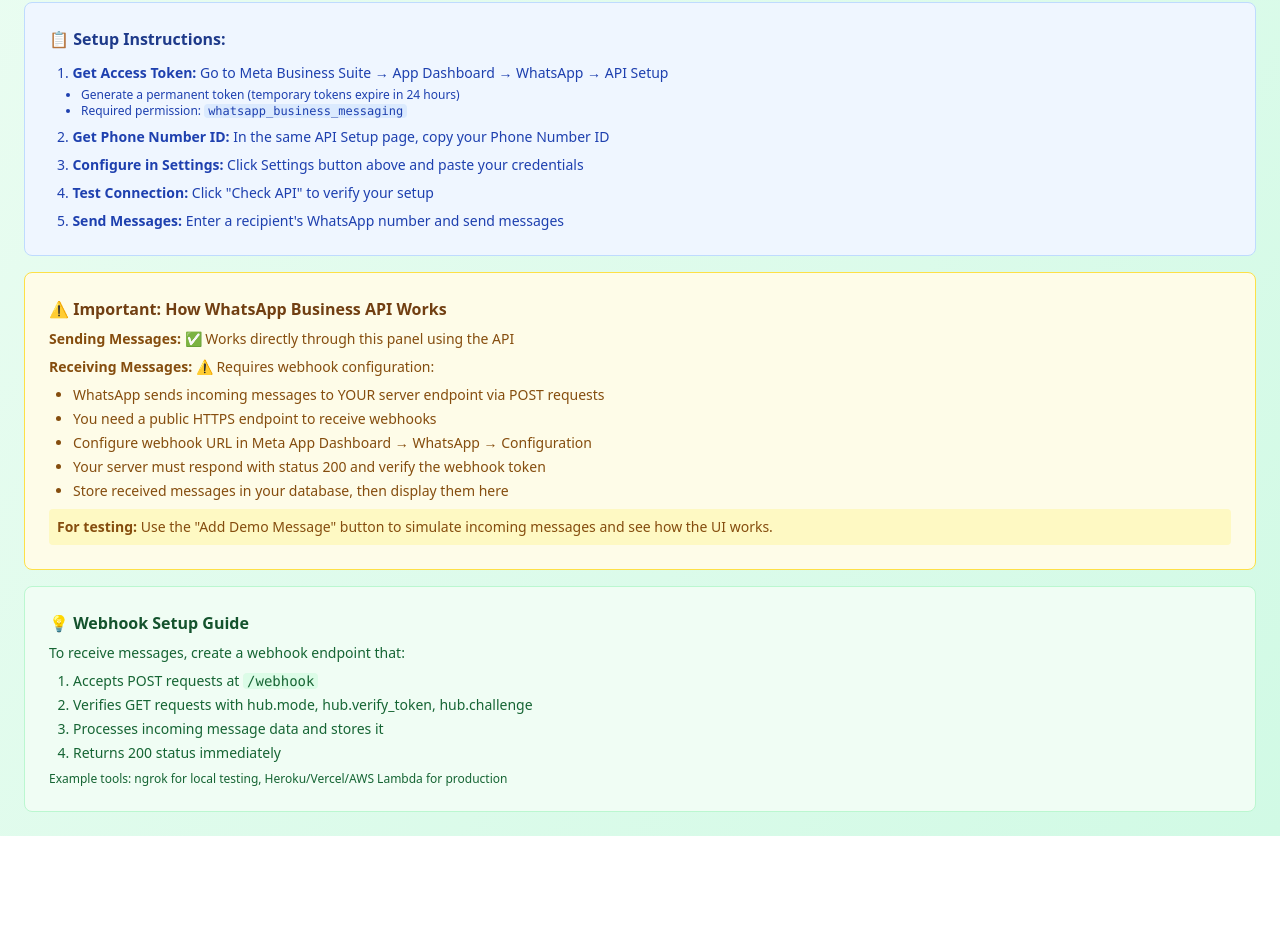
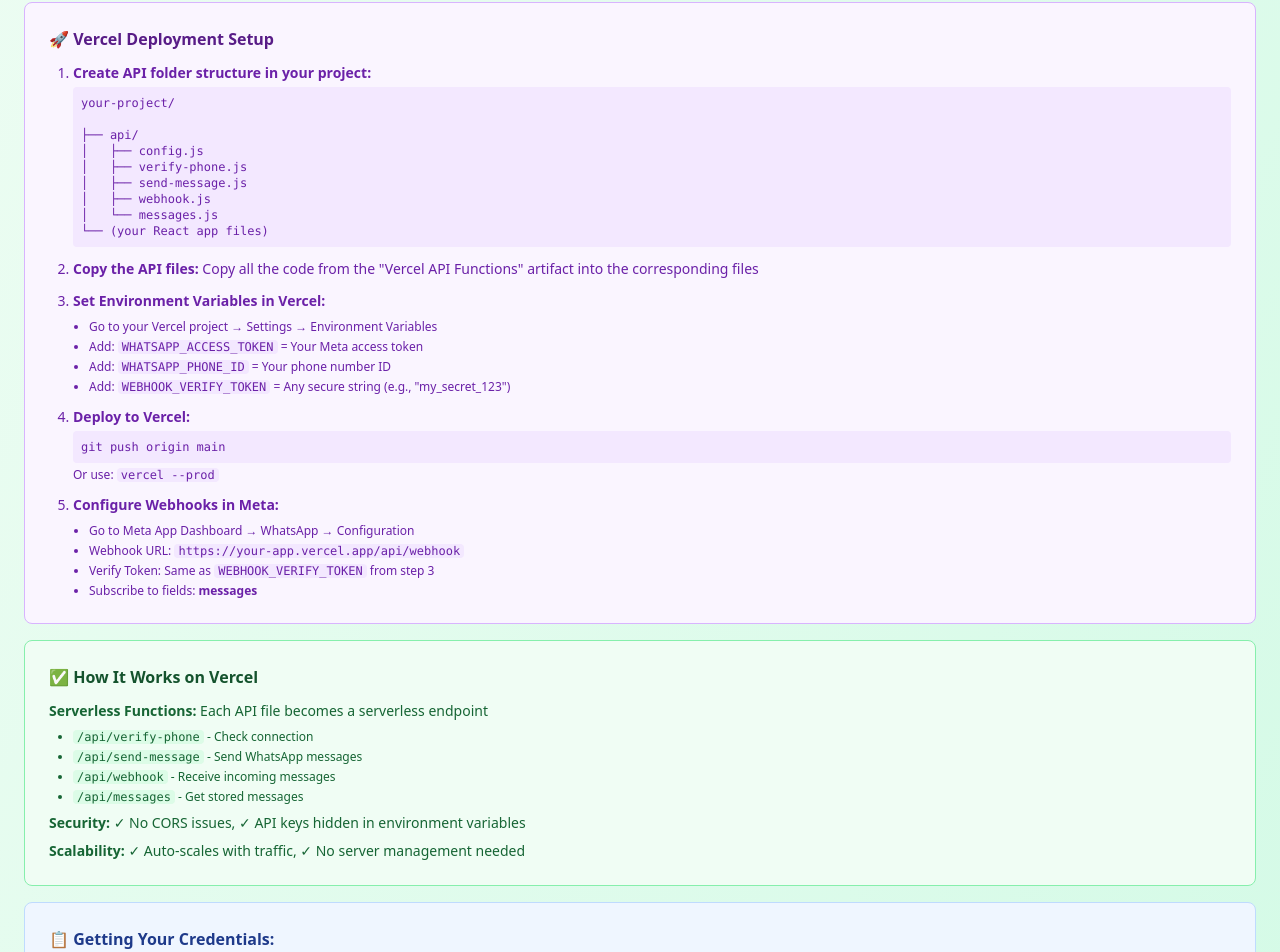
Before and after one commit to sreejipv/agent_dashboard, a Next.js app: page / in a window 1280 px wide. Shown: the part 706-1658 px from the top of the page. Before the commit the page ends 1542 px from the top, so only its background shows below. Built offline with nearby package versions, Linux system fonts and the light colour scheme.

Commit message:
feat: Update component for Vercel deployment with backend API endpoints

```diff
--- a/components/WhatsAppAdminPanel.tsx
+++ b/components/WhatsAppAdminPanel.tsx
@@ -16,6 +16,7 @@
   const [messages, setMessages] = useState<any[]>([]);
   const [loading, setLoading] = useState(false);
   const [config, setConfig] = useState({
+    backendUrl: "", // Auto-detect Vercel URL or use relative paths
     accessToken: "",
     phoneNumberId: "",
     whatsappBusinessAccountId: "",
@@ -31,25 +32,45 @@
 
   // Load config from localStorage
   useEffect(() => {
+    // Auto-detect if we're on Vercel or localhost
+    const isProduction = window.location.hostname !== "localhost";
+    const baseUrl = isProduction ? "" : "http://localhost:3001";
+
     const saved = localStorage.getItem("whatsapp-config");
     if (saved) {
       try {
         const parsed = JSON.parse(saved);
-        setConfig(parsed);
+        // Merge with auto-detected backendUrl if not set
+        setConfig({
+          backendUrl: parsed.backendUrl || baseUrl,
+          accessToken: parsed.accessToken || "",
+          phoneNumberId: parsed.phoneNumberId || "",
+          whatsappBusinessAccountId: parsed.whatsappBusinessAccountId || "",
+        });
       } catch (e) {
         // If parsing fails, use defaults
         setConfig({
+          backendUrl: baseUrl,
           accessToken: "",
           phoneNumberId: "",
           whatsappBusinessAccountId: "",
         });
       }
+    } else {
+      // No saved config, use defaults with auto-detected URL
+      setConfig({
+        backendUrl: baseUrl,
+        accessToken: "",
+        phoneNumberId: "",
+        whatsappBusinessAccountId: "",
+      });
     }
   }, []);
 
   // Save config to localStorage
   useEffect(() => {
     if (
+      config.backendUrl ||
       config.accessToken ||
       config.phoneNumberId ||
       config.whatsappBusinessAccountId
@@ -59,54 +80,58 @@
   }, [config]);
 
   const fetchMessages = async () => {
-    if (!config.accessToken || !config.phoneNumberId) {
-      setError(
-        "Please configure your Access Token and Phone Number ID in Settings"
-      );
-      setShowConfig(true);
-      return;
-    }
-
     setLoading(true);
     setError("");
 
     try {
-      // Verify the phone number configuration
-      const response = await fetch(
-        `https://graph.facebook.com/v18.0/${config.phoneNumberId}?fields=verified_name,code_verification_status,quality_rating,messaging_limit_tier`,
-        {
-          headers: {
-            Authorization: `Bearer ${config.accessToken}`,
-          },
-        }
-      );
+      // Use relative path for Vercel, or configured backend URL for local
+      const apiUrl = config.backendUrl
+        ? `${config.backendUrl}/api/verify-phone`
+        : "/api/verify-phone";
+      const response = await fetch(apiUrl);
 
       if (!response.ok) {
-        const errorData = await response.json();
-        throw new Error(
-          errorData.error?.message || `API Error: ${response.status}`
-        );
+        throw new Error(`Server Error: ${response.status}`);
       }
 
       const data = await response.json();
 
+      if (data.success) {
         setSuccess(
           `✓ Connected to WhatsApp Business API! Phone: ${
-          data.verified_name || "Verified"
-        }. Note: Messages are received via webhooks only.`
+            data.data?.verified_name || "Verified"
+          }. Webhooks ready to receive messages.`
         );
 
-      // Show info about webhook requirement
+        // Also try to fetch existing messages
+        try {
+          const messagesUrl = config.backendUrl
+            ? `${config.backendUrl}/api/messages`
+            : "/api/messages";
+          const msgResponse = await fetch(messagesUrl);
+          if (msgResponse.ok) {
+            const msgData = await msgResponse.json();
+            if (msgData.success && msgData.messages?.length > 0) {
+              setMessages(msgData.messages);
+            }
+          }
+        } catch (err) {
+          console.log("No stored messages yet");
+        }
+      } else {
+        throw new Error(data.error || "Unknown error");
+      }
+
       if (messages.length === 0) {
         setTimeout(() => {
           setError(
-            '⚠️ To receive incoming messages, you must configure webhooks. This panel can send messages. Click "Add Demo Message" to see the UI in action.'
+            '⚠️ Configure webhooks in Meta to receive messages. Use "Add Demo Message" to test UI.'
           );
         }, 3000);
       }
     } catch (err: any) {
       setError(
-        `Connection Failed: ${err.message}. Check your credentials and permissions.`
+        `Connection Failed: ${err.message}. Check your Vercel environment variables or API setup.`
       );
     } finally {
       setLoading(false);
@@ -123,40 +148,31 @@
     setError("");
 
     try {
-      const response = await fetch(
-        `https://graph.facebook.com/v18.0/${config.phoneNumberId}/messages`,
-        {
+      const apiUrl = config.backendUrl
+        ? `${config.backendUrl}/api/send-message`
+        : "/api/send-message";
+
+      const response = await fetch(apiUrl, {
         method: "POST",
         headers: {
-            Authorization: `Bearer ${config.accessToken}`,
           "Content-Type": "application/json",
         },
         body: JSON.stringify({
-            messaging_product: "whatsapp",
           to: selectedConversation,
-            type: "text",
-            text: { body: messageText },
+          message: messageText,
         }),
-        }
-      );
-
-      const errorData = await response.json();
-
-      if (!response.ok) {
-        const errorMessage =
-          errorData.error?.message ||
-          errorData.error?.error_user_msg ||
-          "Failed to send message";
-        const errorType = errorData.error?.type || "Unknown Error";
-        throw new Error(`${errorType}: ${errorMessage}`);
-      }
+      });
 
       const data = await response.json();
 
+      if (!response.ok || !data.success) {
+        throw new Error(data.error || "Failed to send message");
+      }
+
       // Add sent message to list
       const newMessage = {
-        id: data.messages[0].id,
-        from: config.phoneNumberId,
+        id: data.messageId || `msg_${Date.now()}`,
+        from: "You",
         to: selectedConversation,
         text: messageText,
         timestamp: Date.now() / 1000,
@@ -166,10 +182,10 @@
 
       setMessages((prev) => [newMessage, ...prev]);
       setMessageText("");
-      setSuccess("Message sent successfully");
+      setSuccess("✅ Message sent successfully");
       setTimeout(() => setSuccess(""), 3000);
     } catch (err: any) {
-      setError(`Failed to send message: ${err.message}`);
+      setError(`Failed to send: ${err.message}`);
     } finally {
       setLoading(false);
     }
@@ -211,9 +227,7 @@
 
   // Get unique conversations
   const conversations = Array.from(
-    new Set(
-      messages.map((m) => (m.from === config.phoneNumberId ? m.to : m.from))
-    )
+    new Set(messages.map((m) => (m.from === "You" ? m.to : m.from)))
   );
 
   return (
@@ -248,7 +262,7 @@
           <div className="bg-white rounded-lg shadow-lg p-6 mb-6">
             <h2 className="text-xl font-semibold mb-4 flex items-center gap-2">
               <Settings className="w-5 h-5" />
-              API Configuration
+              Configuration
             </h2>
             <form
               onSubmit={(e) => {
@@ -257,50 +271,31 @@
               }}
               className="space-y-4"
             >
-              <div>
-                <label className="block text-sm font-medium text-gray-700 mb-2">
-                  Access Token
-                </label>
-                <input
-                  type="password"
-                  value={config.accessToken}
-                  onChange={(e) =>
-                    setConfig({ ...config, accessToken: e.target.value })
-                  }
-                  className="w-full px-4 py-2 border border-gray-300 rounded-lg focus:ring-2 focus:ring-green-500 focus:border-transparent"
-                  placeholder="Enter your Meta access token"
-                />
+              <div className="p-3 bg-blue-50 border border-blue-200 rounded">
+                <p className="text-sm text-blue-800">
+                  <strong>✓ Auto-configured for Vercel</strong>
+                </p>
+                <p className="text-xs text-blue-700 mt-1">
+                  Your credentials are stored in Vercel Environment Variables.
+                  Go to Project Settings → Environment Variables to configure.
+                </p>
               </div>
               <div>
                 <label className="block text-sm font-medium text-gray-700 mb-2">
-                  Phone Number ID
+                  Backend URL (Optional - for local dev)
                 </label>
                 <input
                   type="text"
-                  value={config.phoneNumberId}
+                  value={config.backendUrl}
                   onChange={(e) =>
-                    setConfig({ ...config, phoneNumberId: e.target.value })
+                    setConfig({ ...config, backendUrl: e.target.value })
                   }
                   className="w-full px-4 py-2 border border-gray-300 rounded-lg focus:ring-2 focus:ring-green-500 focus:border-transparent"
-                  placeholder="Enter your phone number ID"
+                  placeholder="Leave empty for Vercel, or http://localhost:3001 for local"
                 />
-              </div>
-              <div>
-                <label className="block text-sm font-medium text-gray-700 mb-2">
-                  Business Account ID
-                </label>
-                <input
-                  type="text"
-                  value={config.whatsappBusinessAccountId}
-                  onChange={(e) =>
-                    setConfig({
-                      ...config,
-                      whatsappBusinessAccountId: e.target.value,
-                    })
-                  }
-                  className="w-full px-4 py-2 border border-gray-300 rounded-lg focus:ring-2 focus:ring-green-500 focus:border-transparent"
-                  placeholder="Enter your business account ID"
-                />
+                <p className="text-xs text-gray-500 mt-1">
+                  Leave empty when deployed on Vercel (uses relative paths)
+                </p>
               </div>
               <button
                 type="submit"
@@ -427,7 +422,7 @@
                   <div
                     key={msg.id}
                     className={`p-4 rounded-lg border ${
-                      msg.from === config.phoneNumberId
+                      msg.from === "You"
                         ? "bg-green-50 border-green-200 ml-8"
                         : "bg-gray-50 border-gray-200 mr-8"
                     }`}
@@ -435,9 +430,7 @@
                     <div className="flex items-start justify-between mb-2">
                       <div className="flex items-center gap-2">
                         <User className="w-4 h-4 text-gray-600" />
-                        <span className="font-medium text-sm">
-                          {msg.from === config.phoneNumberId ? "You" : msg.from}
-                        </span>
+                        <span className="font-medium text-sm">{msg.from}</span>
                       </div>
                       <div className="flex items-center gap-1 text-xs text-gray-500">
                         <Clock className="w-3 h-3" />
@@ -480,18 +473,160 @@
 
         {/* Instructions */}
         <div className="mt-6 space-y-4">
+          <div className="bg-purple-50 border border-purple-300 rounded-lg p-6">
+            <h3 className="font-semibold text-purple-900 mb-3">
+              🚀 Vercel Deployment Setup
+            </h3>
+            <ol className="list-decimal ml-6 space-y-3 text-purple-800 text-sm">
+              <li>
+                <strong>Create API folder structure in your project:</strong>
+                <pre className="bg-purple-100 p-2 rounded mt-1 text-xs overflow-x-auto">
+                  {`your-project/
+
+├── api/
+│   ├── config.js
+│   ├── verify-phone.js
+│   ├── send-message.js
+│   ├── webhook.js
+│   └── messages.js
+└── (your React app files)`}
+                </pre>
+              </li>
+              <li>
+                <strong>Copy the API files:</strong> Copy all the code from the
+                "Vercel API Functions" artifact into the corresponding files
+              </li>
+              <li>
+                <strong>Set Environment Variables in Vercel:</strong>
+                <ul className="ml-4 mt-2 list-disc text-xs space-y-1">
+                  <li>
+                    Go to your Vercel project → Settings → Environment Variables
+                  </li>
+                  <li>
+                    Add:{" "}
+                    <code className="bg-purple-100 px-1 rounded">
+                      WHATSAPP_ACCESS_TOKEN
+                    </code>{" "}
+                    = Your Meta access token
+                  </li>
+                  <li>
+                    Add:{" "}
+                    <code className="bg-purple-100 px-1 rounded">
+                      WHATSAPP_PHONE_ID
+                    </code>{" "}
+                    = Your phone number ID
+                  </li>
+                  <li>
+                    Add:{" "}
+                    <code className="bg-purple-100 px-1 rounded">
+                      WEBHOOK_VERIFY_TOKEN
+                    </code>{" "}
+                    = Any secure string (e.g., "my_secret_123")
+                  </li>
+                </ul>
+              </li>
+              <li>
+                <strong>Deploy to Vercel:</strong>
+                <pre className="bg-purple-100 p-2 rounded mt-1 text-xs">
+                  git push origin main
+                </pre>
+                <p className="text-xs mt-1">
+                  Or use:{" "}
+                  <code className="bg-purple-100 px-1 rounded">
+                    vercel --prod
+                  </code>
+                </p>
+              </li>
+              <li>
+                <strong>Configure Webhooks in Meta:</strong>
+                <ul className="ml-4 mt-2 list-disc text-xs space-y-1">
+                  <li>Go to Meta App Dashboard → WhatsApp → Configuration</li>
+                  <li>
+                    Webhook URL:{" "}
+                    <code className="bg-purple-100 px-1 rounded">
+                      https://your-app.vercel.app/api/webhook
+                    </code>
+                  </li>
+                  <li>
+                    Verify Token: Same as{" "}
+                    <code className="bg-purple-100 px-1 rounded">
+                      WEBHOOK_VERIFY_TOKEN
+                    </code>{" "}
+                    from step 3
+                  </li>
+                  <li>
+                    Subscribe to fields: <strong>messages</strong>
+                  </li>
+                </ul>
+              </li>
+            </ol>
+          </div>
+
+          <div className="bg-green-50 border border-green-300 rounded-lg p-6">
+            <h3 className="font-semibold text-green-900 mb-3">
+              ✅ How It Works on Vercel
+            </h3>
+            <div className="space-y-2 text-green-800 text-sm">
+              <p>
+                <strong>Serverless Functions:</strong> Each API file becomes a
+                serverless endpoint
+              </p>
+              <ul className="ml-6 list-disc text-xs space-y-1 mt-2">
+                <li>
+                  <code className="bg-green-100 px-1 rounded">
+                    /api/verify-phone
+                  </code>{" "}
+                  - Check connection
+                </li>
+                <li>
+                  <code className="bg-green-100 px-1 rounded">
+                    /api/send-message
+                  </code>{" "}
+                  - Send WhatsApp messages
+                </li>
+                <li>
+                  <code className="bg-green-100 px-1 rounded">/api/webhook</code>{" "}
+                  - Receive incoming messages
+                </li>
+                <li>
+                  <code className="bg-green-100 px-1 rounded">/api/messages</code>{" "}
+                  - Get stored messages
+                </li>
+              </ul>
+              <p className="mt-3">
+                <strong>Security:</strong> ✓ No CORS issues, ✓ API keys hidden
+                in environment variables
+              </p>
+              <p>
+                <strong>Scalability:</strong> ✓ Auto-scales with traffic, ✓ No
+                server management needed
+              </p>
+            </div>
+          </div>
+
           <div className="bg-blue-50 border border-blue-200 rounded-lg p-6">
             <h3 className="font-semibold text-blue-900 mb-3">
-              📋 Setup Instructions:
+              📋 Getting Your Credentials:
             </h3>
             <ol className="list-decimal list-inside space-y-2 text-blue-800 text-sm">
               <li className="ml-2">
-                <strong>Get Access Token:</strong> Go to Meta Business Suite →
-                App Dashboard → WhatsApp → API Setup
+                <strong>Access Token:</strong>
                 <ul className="ml-6 mt-1 text-xs list-disc">
                   <li>
-                    Generate a permanent token (temporary tokens expire in 24
-                    hours)
+                    Go to{" "}
+                    <a
+                      href="https://developers.facebook.com/apps"
+                      target="_blank"
+                      rel="noopener noreferrer"
+                      className="text-blue-600 underline"
+                    >
+                      Meta App Dashboard
+                    </a>
+                  </li>
+                  <li>Select your app → WhatsApp → API Setup</li>
+                  <li>
+                    Click "Generate Token" (choose permanent, not 24-hour
+                    temporary)
                   </li>
                   <li>
                     Required permission:{" "}
@@ -502,86 +637,66 @@
                 </ul>
               </li>
               <li className="ml-2">
-                <strong>Get Phone Number ID:</strong> In the same API Setup
-                page, copy your Phone Number ID
+                <strong>Phone Number ID:</strong>
+                <ul className="ml-6 mt-1 text-xs list-disc">
+                  <li>Same page (WhatsApp → API Setup)</li>
+                  <li>
+                    Copy the "Phone number ID" next to your WhatsApp number
                   </li>
-              <li className="ml-2">
-                <strong>Configure in Settings:</strong> Click Settings button
-                above and paste your credentials
-              </li>
-              <li className="ml-2">
-                <strong>Test Connection:</strong> Click "Check API" to verify
-                your setup
-              </li>
-              <li className="ml-2">
-                <strong>Send Messages:</strong> Enter a recipient's WhatsApp
-                number and send messages
+                </ul>
               </li>
             </ol>
           </div>
 
           <div className="bg-yellow-50 border border-yellow-300 rounded-lg p-6">
             <h3 className="font-semibold text-yellow-900 mb-2">
-              ⚠️ Important: How WhatsApp Business API Works
+              🔔 Receiving Messages (Webhooks)
             </h3>
             <div className="space-y-2 text-yellow-800 text-sm">
               <p>
-                <strong>Sending Messages:</strong> ✅ Works directly through
-                this panel using the API
+                <strong>How it works:</strong>
               </p>
-              <p>
-                <strong>Receiving Messages:</strong> ⚠️ Requires webhook
-                configuration:
-              </p>
-              <ul className="ml-6 mt-2 space-y-1 list-disc">
+              <ol className="list-decimal ml-6 space-y-1 text-xs mt-2">
+                <li>User sends WhatsApp message to your business number</li>
                 <li>
-                  WhatsApp sends incoming messages to YOUR server endpoint via
-                  POST requests
+                  Meta sends POST request to{" "}
+                  <code className="bg-yellow-100 px-1 rounded">
+                    your-app.vercel.app/api/webhook
+                  </code>
                 </li>
-                <li>You need a public HTTPS endpoint to receive webhooks</li>
-                <li>
-                  Configure webhook URL in Meta App Dashboard → WhatsApp →
-                  Configuration
-                </li>
-                <li>
-                  Your server must respond with status 200 and verify the
-                  webhook token
-                </li>
-                <li>
-                  Store received messages in your database, then display them
-                  here
-                </li>
-              </ul>
-              <p className="mt-3 p-2 bg-yellow-100 rounded">
-                <strong>For testing:</strong> Use the "Add Demo Message" button
-                to simulate incoming messages and see how the UI works.
+                <li>Your webhook function receives the message data</li>
+                <li>Store message in database (Vercel KV, MongoDB, etc.)</li>
+                <li>Display in this admin panel</li>
+              </ol>
+              <p className="mt-3 p-2 bg-yellow-100 rounded text-xs">
+                <strong>For immediate testing:</strong> Use "Add Demo Message"
+                button to simulate incoming messages
               </p>
             </div>
           </div>
 
-          <div className="bg-green-50 border border-green-200 rounded-lg p-6">
-            <h3 className="font-semibold text-green-900 mb-2">
-              💡 Webhook Setup Guide
+          <div className="bg-red-50 border border-red-300 rounded-lg p-6">
+            <h3 className="font-semibold text-red-900 mb-2">
+              ⚠️ Important Notes
             </h3>
-            <div className="text-green-800 text-sm space-y-2">
-              <p>To receive messages, create a webhook endpoint that:</p>
-              <ol className="list-decimal ml-6 space-y-1">
+            <ul className="ml-6 list-disc space-y-1 text-red-800 text-xs">
               <li>
-                  Accepts POST requests at{" "}
-                  <code className="bg-green-100 px-1 rounded">/webhook</code>
+                <strong>Database Required:</strong> To persist messages, add
+                Vercel KV, MongoDB, or PostgreSQL
               </li>
               <li>
-                  Verifies GET requests with hub.mode, hub.verify_token,
-                  hub.challenge
+                <strong>24-Hour Window:</strong> You can only send template
+                messages outside 24-hour customer conversation window
               </li>
-                <li>Processes incoming message data and stores it</li>
-                <li>Returns 200 status immediately</li>
-              </ol>
-              <p className="mt-2 text-xs">
-                Example tools: ngrok for local testing, Heroku/Vercel/AWS Lambda
-                for production
-              </p>
-            </div>
+              <li>
+                <strong>Rate Limits:</strong> Meta has messaging limits based on
+                your business verification tier
+              </li>
+              <li>
+                <strong>Testing:</strong> Use Meta's test numbers during
+                development
+              </li>
+            </ul>
           </div>
         </div>
       </div>
```
Lines whose indentation alone changed are shown as unchanged.
